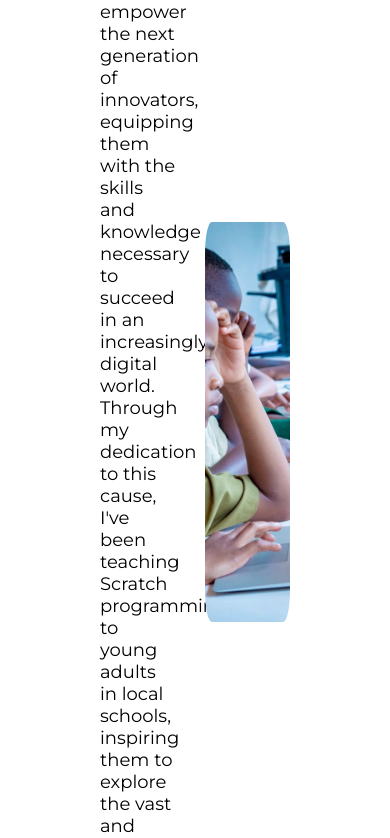
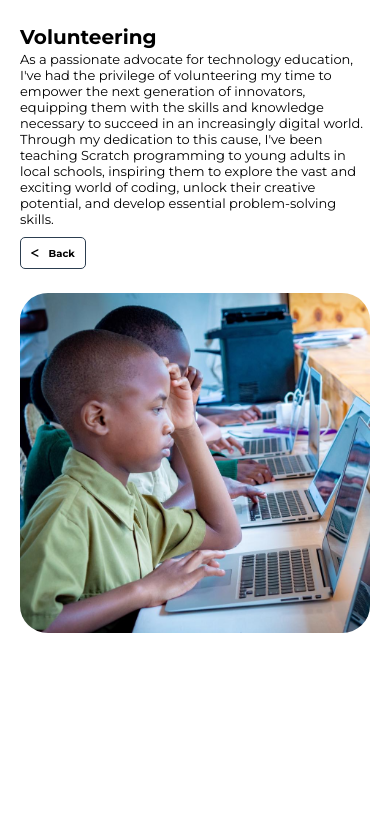
Before and after one commit to danielmututa/React-Portfolio, a React (Create React App) app: page /about-more in a window 390 px wide. Shown: the top 838 px of the page. Built offline with nearby package versions, Linux system fonts and the light colour scheme.

Commit message:
updating about

```diff
--- a/src/App.css
+++ b/src/App.css
@@ -993,14 +993,59 @@ font-family: 'Montserrat-Bold.ttf';
     .about-two--buttons a {
         width: 86px;
         font-size: 10px;
-        height: 38px;
-
-    }
+        height: 34px;
+
+    }
+
 
     .about--imgcirle {
         height: 294px;
         width: 294px;
     }
+
+
+
+    .aboutmore--container{
+        padding: 0px 20px;
+        display: flex;
+        flex-direction: column;
+    }
+
+    .aboutmore--flexcontent {
+        width: 100%;
+
+    }
+
+    .aboutmore--flexcontent h3 {
+        font-family: 'Montserrat-Bold.ttf';
+        font-size: 20px;
+        padding-bottom: 2px;
+    }
+
+    .aboutmore--flex--img {
+        height: 340px;
+        width: 100%;
+        position: relative;
+    }
+
+    .aboutmore--flexcontent button {
+        /* padding-left: 5px; */
+        width: 66px;
+        font-size: 10px;
+        height: 32px;
+
+    }
+
+    .aboutmore--container {
+        padding-top: 25px;
+        padding-bottom: 25px;
+        height: 608px;
+    }
+
+    .aboutmore--flexcontent p {
+    font-size: 13px;
+
+}
 
     /* end about */
 
```
